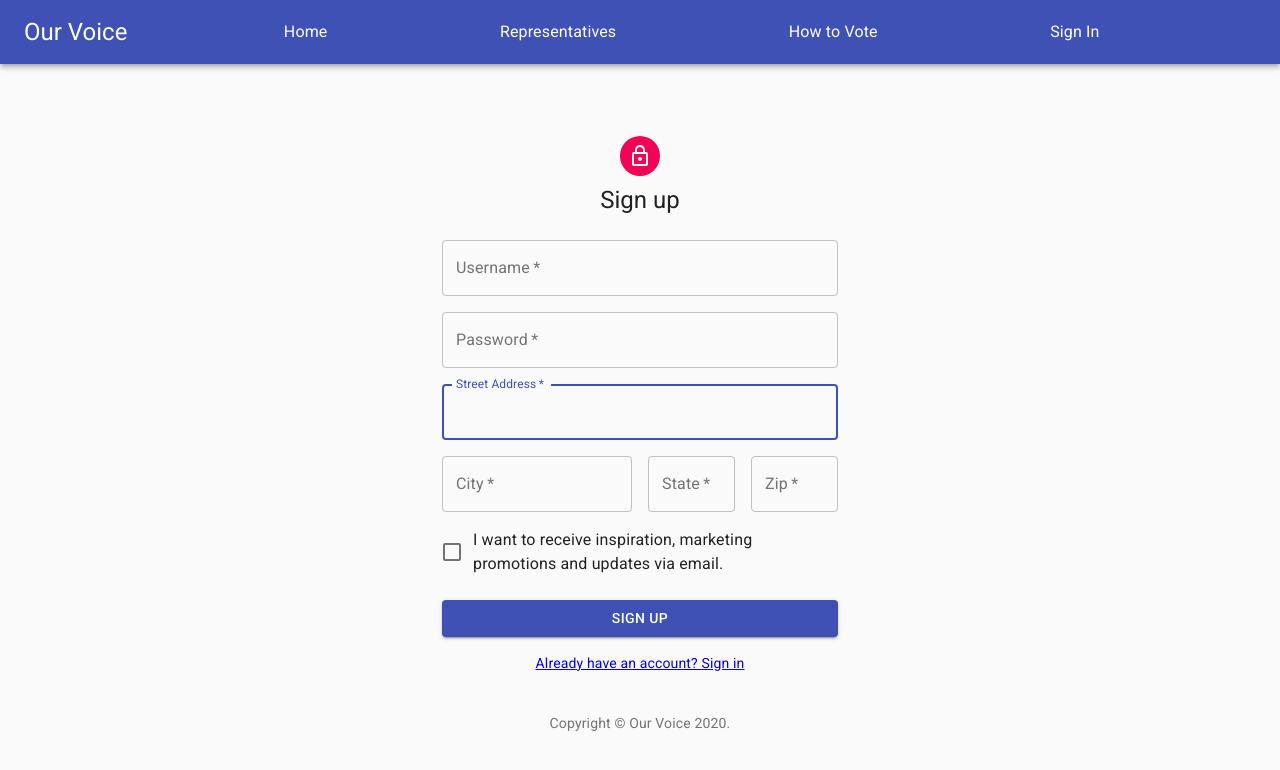
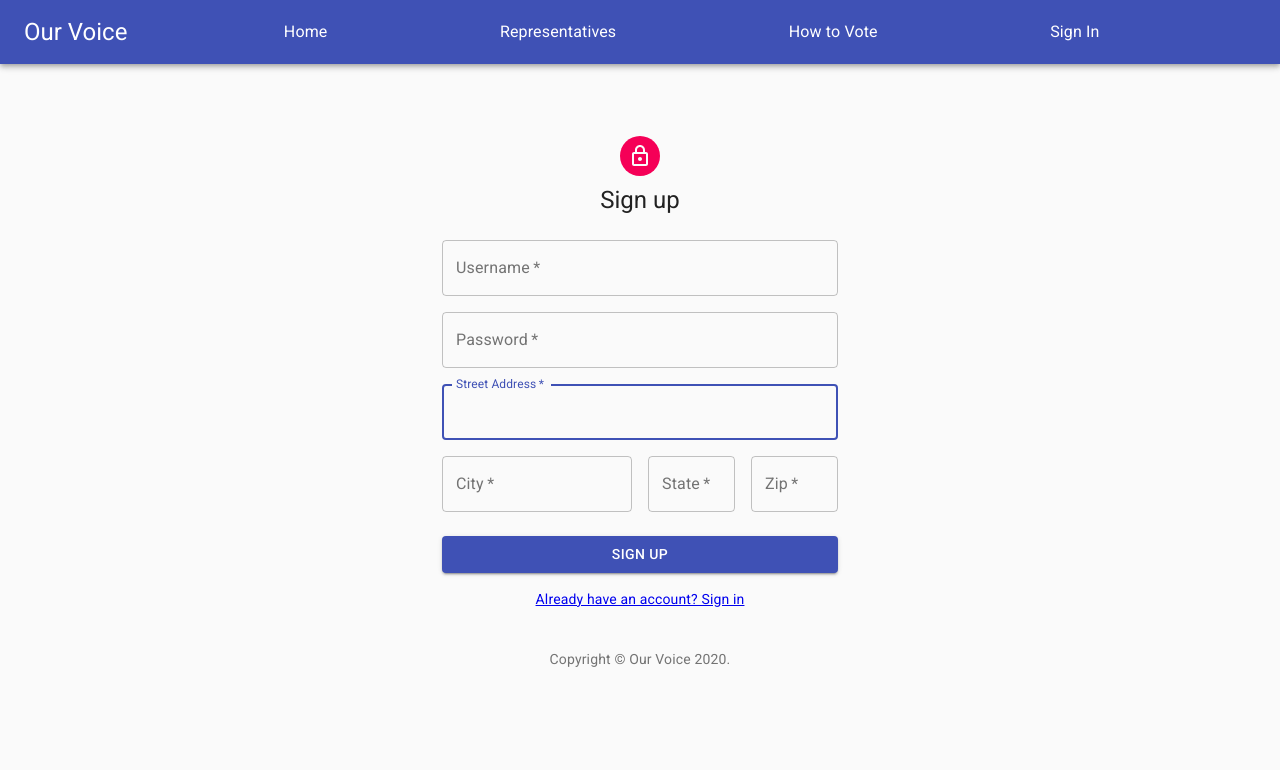
Before and after one commit to AlveeM/our-voice, a React (Create React App) app: page /sign-up in a window 1280 px wide. Shown: the top 770 px of the page. Built offline with nearby package versions, Linux system fonts and the light colour scheme.

Commit message:
removed FormControlLabel from SignUp

```diff
--- a/src/Components/SignUp.js
+++ b/src/Components/SignUp.js
@@ -187,12 +187,6 @@
                 onChange={handleOnChange}
               />
             </Grid>
-            <Grid item xs={12}>
-              <FormControlLabel
-                control={<Checkbox value="allowExtraEmails" color="primary" />}
-                label="I want to receive inspiration, marketing promotions and updates via email."
-              />
-            </Grid>
           </Grid>
           <Button
             type="submit"
```
